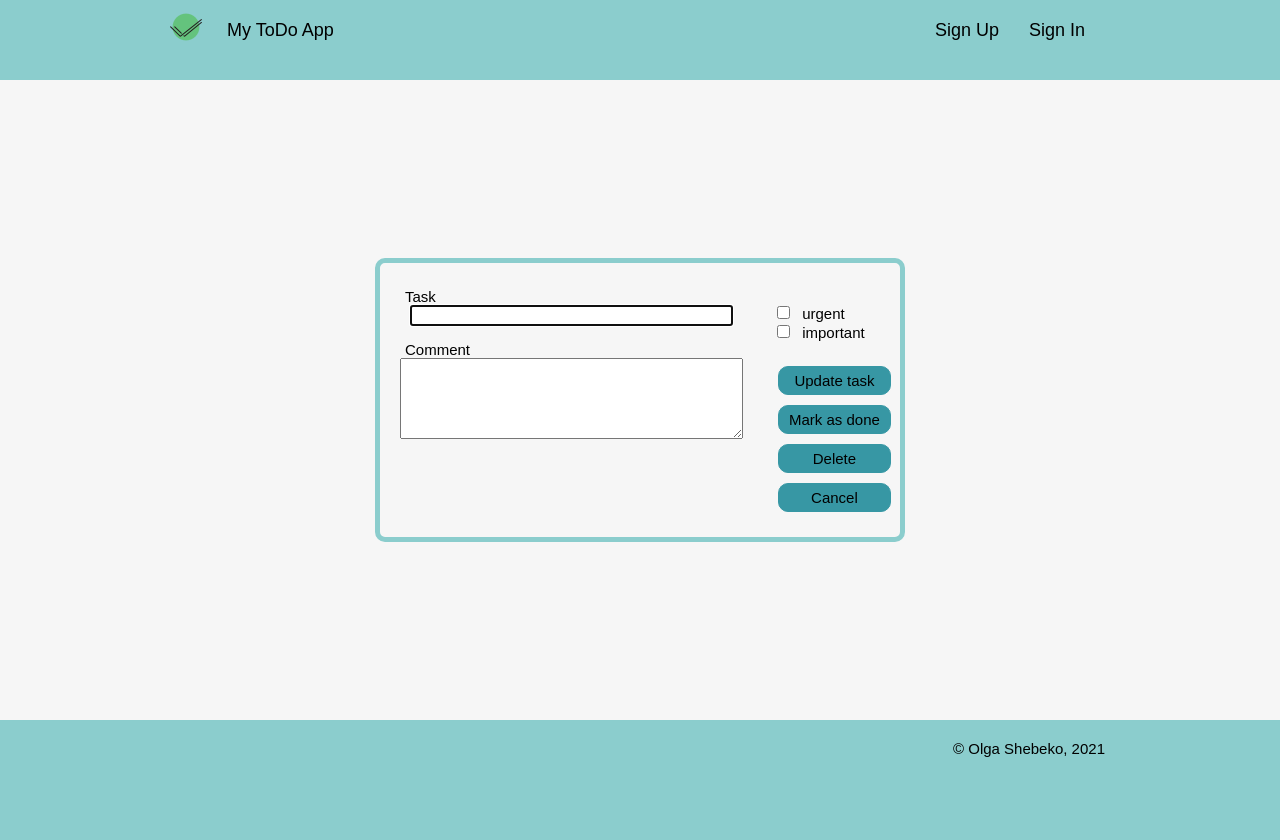
After one commit to shebeolga/ToDo-Application, a Flask app: template templates/update.html in a window 1280 px wide. The commit adds this page. Run offline with Flask 2, Linux system fonts and the light colour scheme; the template is opened without the code that fills it, so the values that code supplies are empty.

Commit message:
Fixed bug in update page and add done task

```diff
--- a/app.py
+++ b/app.py
@@ -60,6 +60,9 @@ def index():
 def signup():
     user = get_current_user()
 
+    if user:
+        return redirect(url_for('my_tasks'))
+
     if request.method == "POST":
         name = request.form["name"]
         email = request.form["email"]
@@ -98,6 +101,9 @@ def signin():
     user = get_current_user()
     error = None
 
+    if user:
+        return redirect(url_for('my_tasks'))
+
     if request.method == "POST":
         email = request.form["email"]
         password = request.form["password"]
@@ -122,9 +128,12 @@ def signout():
     return redirect(url_for("index"))
 
 
-@app.route("/my_tasks")
+@app.route("/my_tasks", methods=["GET", "POST"])
 def my_tasks():
     user = get_current_user()
+
+    if not user:
+        return redirect(url_for('signin'))
 
     tasks = db_session.query(Task).filter_by(
         user_id=user.user_id).filter_by(done=0, deleted=0).all()
@@ -135,6 +144,9 @@ def my_tasks():
 @app.route("/new_task", methods=["GET", "POST"])
 def new_task():
     user = get_current_user()
+
+    if not user:
+        return redirect(url_for('signin'))
 
     if request.method == "POST":
         task = request.form["task"]
@@ -164,7 +176,7 @@ def new_task():
     return render_template("new_task.html", user=user)
 
 
-@app.route("/update/<task_id>")
+@app.route("/update/<task_id>", methods=['GET', 'POST'])
 def update(task_id):
     user = get_current_user()
 
@@ -173,7 +185,31 @@ def update(task_id):
 
     task = db_session.query(Task).filter_by(task_id=task_id).first()
 
-    return render_template("update_task.html", user=user, task=task)
+    return render_template("update.html", user=user, task=task)
+
+# @app.route("/update")
+# def update():
+#     return render_template("update.html")
+
+
+@app.route("/proceed_update")
+def proceed_update():
+    pass
+
+
+@app.route("/proceed_done/<task_id>")
+def proceed_done(task_id):
+    user = get_current_user()
+
+    if not user:
+        return redirect(url_for('signin'))
+
+    task = db_session.query(Task).filter_by(task_id=task_id).first()
+
+    task.done = True
+    db_session.commit()
+
+    return redirect(url_for('my_tasks'))
 
 
 if __name__ == "__main__":
--- a/templates/index.html
+++ b/templates/index.html
@@ -11,12 +11,12 @@
       <div class="layout-positioner">
         <nav>
           <div class="logo">
-            <a href="#"><img src="static\img\double-tick.png" alt="Logo"></a>
+            <a href="{{ url_for('index') }}"><img src="static\img\double-tick.png" alt="Logo"></a>
           </div>
           <div class="menu-actions">
             <a class="menu-item active-button" href="{{ url_for('index') }}">My ToDo App</a>
             {% if user %}
-            <a class="menu-item" href="#">Active</a>
+            <a class="menu-item" href="{{ url_for('my_tasks') }}">Active</a>
             <a class="menu-item" href="#">Archive</a>
             <a class="menu-item" href="#">Reports</a>
             {% endif %}
--- a/templates/my_tasks.html
+++ b/templates/my_tasks.html
@@ -11,12 +11,12 @@
       <div class="layout-positioner">
         <nav>
           <div class="logo">
-            <a href="#"><img src="static\img\double-tick.png" alt="Logo"></a>
+            <a href="{{ url_for('index') }}"><img src="static\img\double-tick.png" alt="Logo"></a>
           </div>
           <div class="menu-actions">
             <a class="menu-item" href="{{ url_for('index') }}">My ToDo App</a>
             {% if user %}
-            <a class="menu-item active-button" href="#">Active</a>
+            <a class="menu-item active-button" href="{{ url_for('my_tasks') }}">Active</a>
             <a class="menu-item" href="#">Archive</a>
             <a class="menu-item" href="#">Reports</a>
             {% endif %}
@@ -39,7 +39,7 @@
           <div class="content-form">
             <div class="matrix">
               <div class="row">
-                <button class="button add-button" type="button" name="add-button" onclick="NewTask();">Add new</button>
+                <input class="button add-button" type="button" name="add-button" value="Add new" onclick="NewTask();">
                 <div class="horizon-text">Urgent</div>
                 <div class="horizon-text">Not Urgent</div>
               </div>
--- a/templates/sign_in.html
+++ b/templates/sign_in.html
@@ -11,12 +11,12 @@
       <div class="layout-positioner">
         <nav>
           <div class="logo">
-            <a href="#"><img src="static\img\double-tick.png" alt="Logo"></a>
+            <a href="{{ url_for('index') }}"><img src="static\img\double-tick.png" alt="Logo"></a>
           </div>
           <div class="menu-actions">
             <a class="menu-item" href="{{ url_for('index') }}">My ToDo App</a>
             {% if user %}
-            <a class="menu-item" href="#">Active</a>
+            <a class="menu-item" href="{{ url_for('my_tasks') }}">Active</a>
             <a class="menu-item" href="#">Archive</a>
             <a class="menu-item" href="#">Reports</a>
             {% endif %}
--- a/templates/sign_up.html
+++ b/templates/sign_up.html
@@ -11,12 +11,12 @@
       <div class="layout-positioner">
         <nav>
           <div class="logo">
-            <a href="#"><img src="static\img\double-tick.png" alt="Logo"></a>
+            <a href="{{ url_for('index') }}"><img src="static\img\double-tick.png" alt="Logo"></a>
           </div>
           <div class="menu-actions">
             <a class="menu-item" href="{{ url_for('index') }}">My ToDo App</a>
             {% if user %}
-            <a class="menu-item" href="#">Active</a>
+            <a class="menu-item" href="{{ url_for('my_tasks') }}">Active</a>
             <a class="menu-item" href="#">Archive</a>
             <a class="menu-item" href="#">Reports</a>
             {% endif %}
--- /dev/null
+++ b/templates/update.html
@@ -0,0 +1,92 @@
+<!DOCTYPE html>
+<html lang="en" dir="ltr">
+  <head>
+    <meta charset="utf-8">
+    <title>Update task</title>
+    <link rel="shortcut icon" href="..\static\img\double-tick.png" type="image/x-icon">
+    <link rel="stylesheet" href="..\static\style.css">
+  </head>
+  <body>
+    <header>
+      <div class="layout-positioner">
+        <nav>
+          <div class="logo">
+            <a href="{{ url_for('index') }} "><img src="..\static\img\double-tick.png" alt="Logo"></a>
+          </div>
+          <div class="menu-actions">
+            <a class="menu-item" href="{{ url_for('index') }}">My ToDo App</a>
+            {% if user %}
+            <a class="menu-item active-button" href="{{ url_for('my_tasks') }}">Active</a>
+            <a class="menu-item" href="#">Archive</a>
+            <a class="menu-item" href="#">Reports</a>
+            {% endif %}
+          </div>
+          <div class="menu-log">
+            {% if not user %}
+            <a class="menu-item" href="{{ url_for('signup') }}">Sign Up</a>
+            <a class="menu-item" href="{{ url_for('signin') }}">Sign In</a>
+            {% endif %}
+            {% if user %}
+            <a class="menu-item" href="{{ url_for('signout') }}">Sign Out</a>
+            {% endif %}
+          </div>
+        </nav>
+      </div>
+    </header>
+
+    <main>
+      <div class="layout-positioner">
+        <div class="content-form">
+          <form class="form task-form" method="POST" action="{{ url_for('proceed_update') }} ">
+            <div class="main-bar">
+              <label class="label" for="task">Task</label>
+              <input class="input" type="text" name="task" id="task" value="{{ task.task_name }}" autofocus>
+              <label class="label" for="comment">Comment</label>
+              <textarea class="textarea" rows="5" cols="40" name="comment" id="comment"></textarea>
+            </div>
+            <div class="side-bar">
+              <div class="checkboxes">
+                <div class="checkbox">
+                  <input type="checkbox" name="urgent" id="urgent" value="urgent" {% if task.urgent == True %} checked {% endif %}>
+                  <label class="label" for="urgent">urgent</label>
+                </div>
+                <div class="checkbox">
+                  <input type="checkbox" name="important" id="important" value="important" {% if task.important == True %} checked {% endif %}>
+                  <label class="label" for="important">important</label>
+                </div>
+              </div>
+              <input type="hidden" value="{{ task.task_id }}" id="task_value">
+              <input class="button" type="submit" value="Update task">
+              <input class="button" type="button" value="Mark as done" onclick="Done();">
+              <input class="button" type="button" id="Delete" value="Delete" onclick="Delete();">
+              <input class="button" type="button" value="Cancel" onclick="Cancel();">
+            </div>
+          </form>
+        </div>
+      </div>
+    </main>
+
+    <footer>
+      <div class="layout-positioner">
+        <div class="copyright">
+          © Olga Shebeko, 2021
+        </div>
+      </div>
+    </footer>
+  </body>
+</html>
+
+<script type="text/javascript">
+  function Done() {
+    var task_id = document.getElementById("task_value").value;
+    window.location.href = "/proceed_done/" + task_id;
+  }
+
+  function Delete() {
+    window.location.href = "/proceed_delete";
+  }
+
+  function Cancel() {
+    window.location.href = "/my_tasks";
+  }
+</script>
```
Also changed, not shown: templates/update_task.html (deleted, +0 -69 lines).
